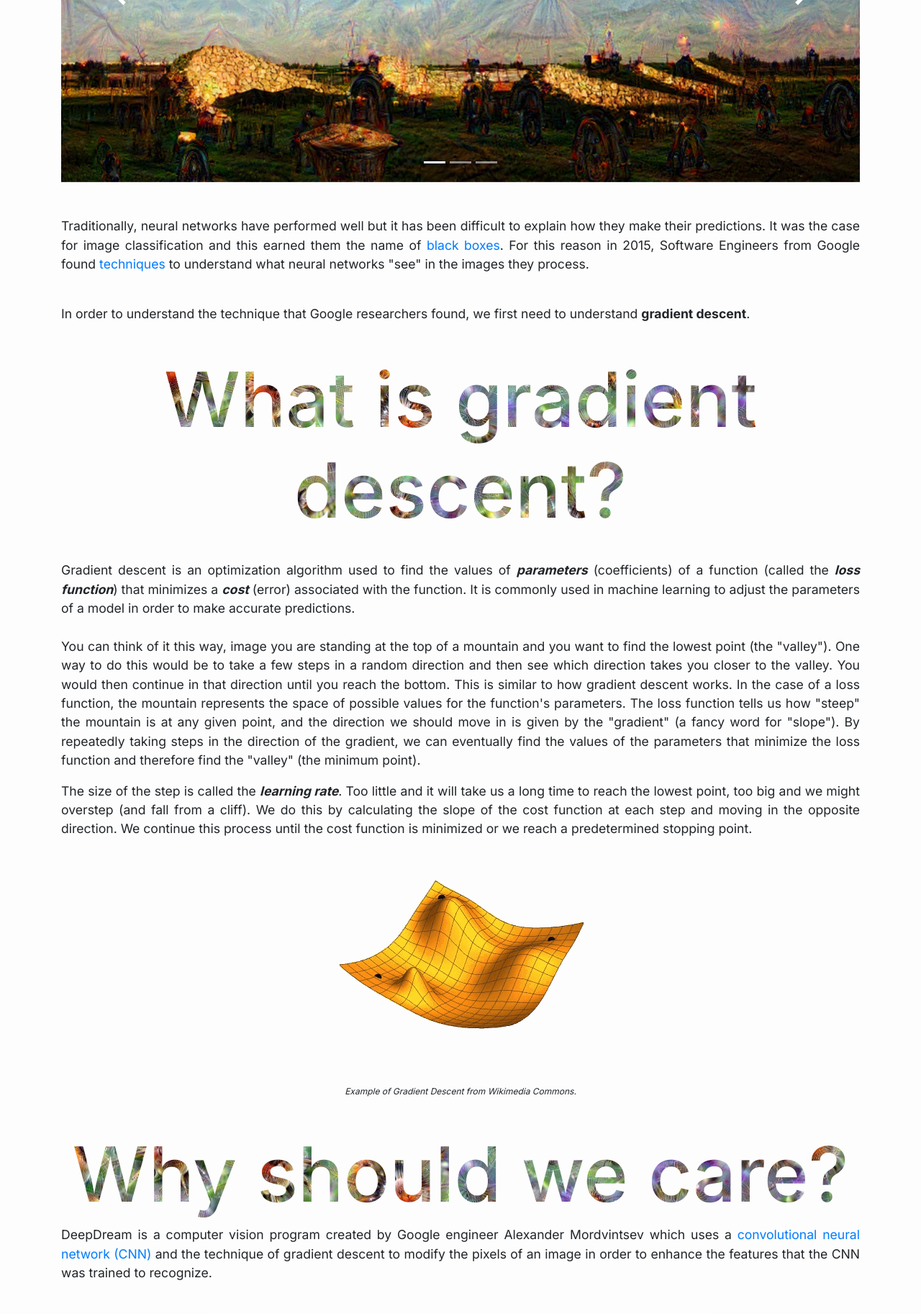
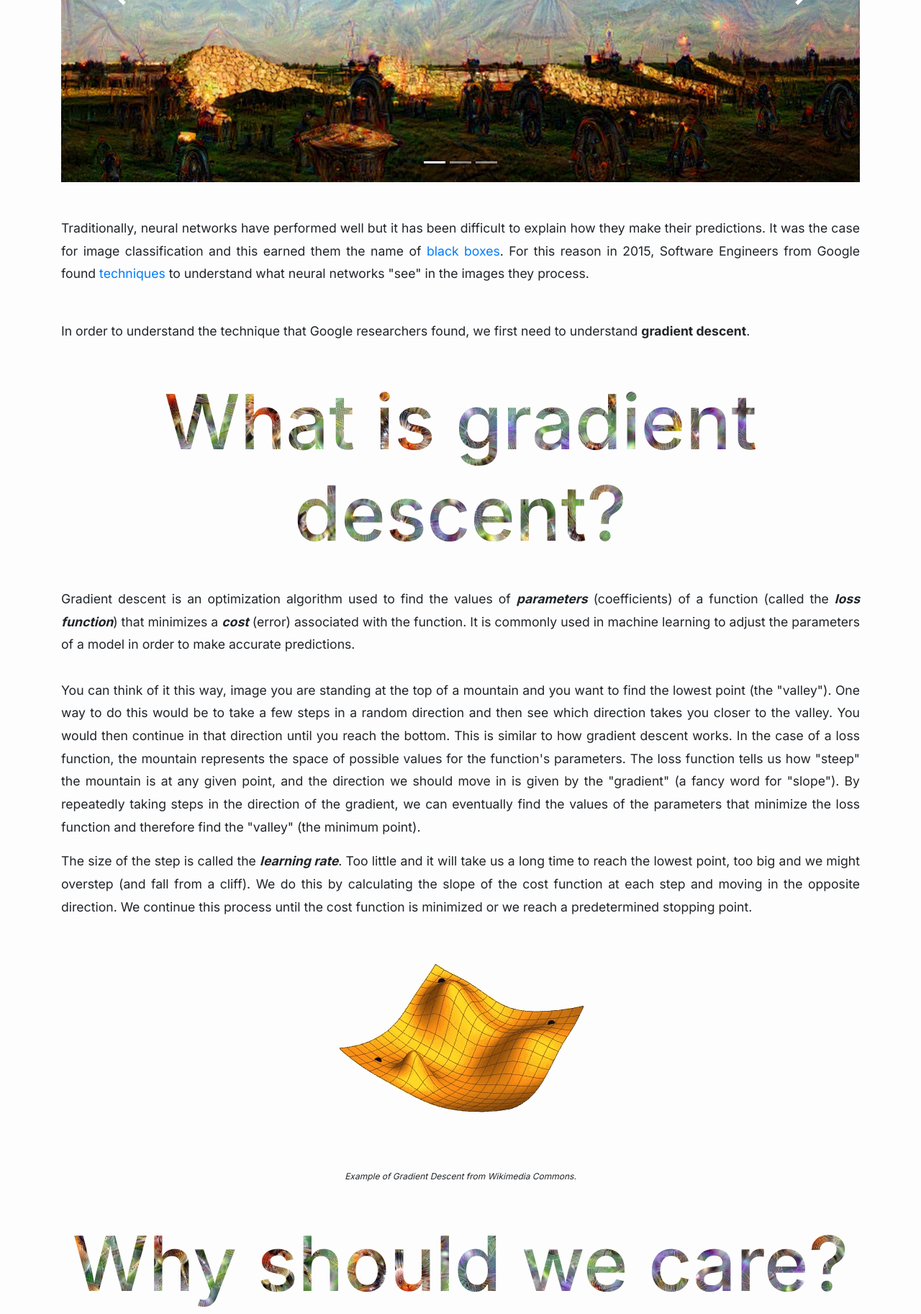
Before and after one commit to LuisMongeB/flaskml, a Flask app: page / in a window 1280 px wide. Shown: the part 824-2649 px from the top of the page at 72% size. Run offline with Flask 2, Linux system fonts and the light colour scheme; some libraries are stand-ins or nearby versions.

Commit message:
Add line-height to body element

```diff
--- a/static/css/styles.css
+++ b/static/css/styles.css
@@ -7,10 +7,13 @@ body {
     font-family: 'Inter', sans-serif !important;
     font-weight: 400 !important;
     background: rgb(253, 253, 253) !important;
-
     display: flex;
     flex-direction: column;
     min-height: 100vh;
+    line-height: 1.8 !important;
+
+
+
 }
 
 .carousel-item {
```
